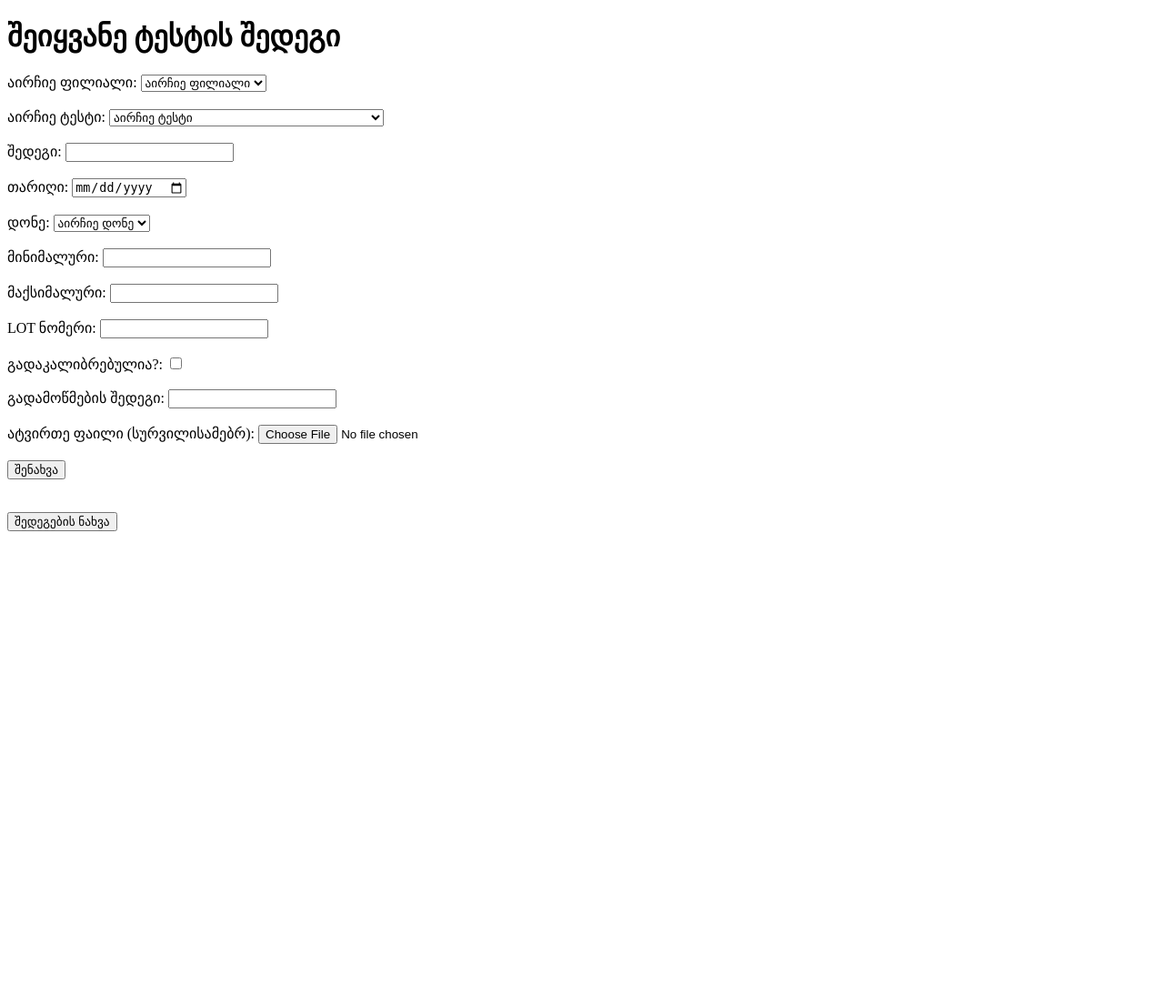
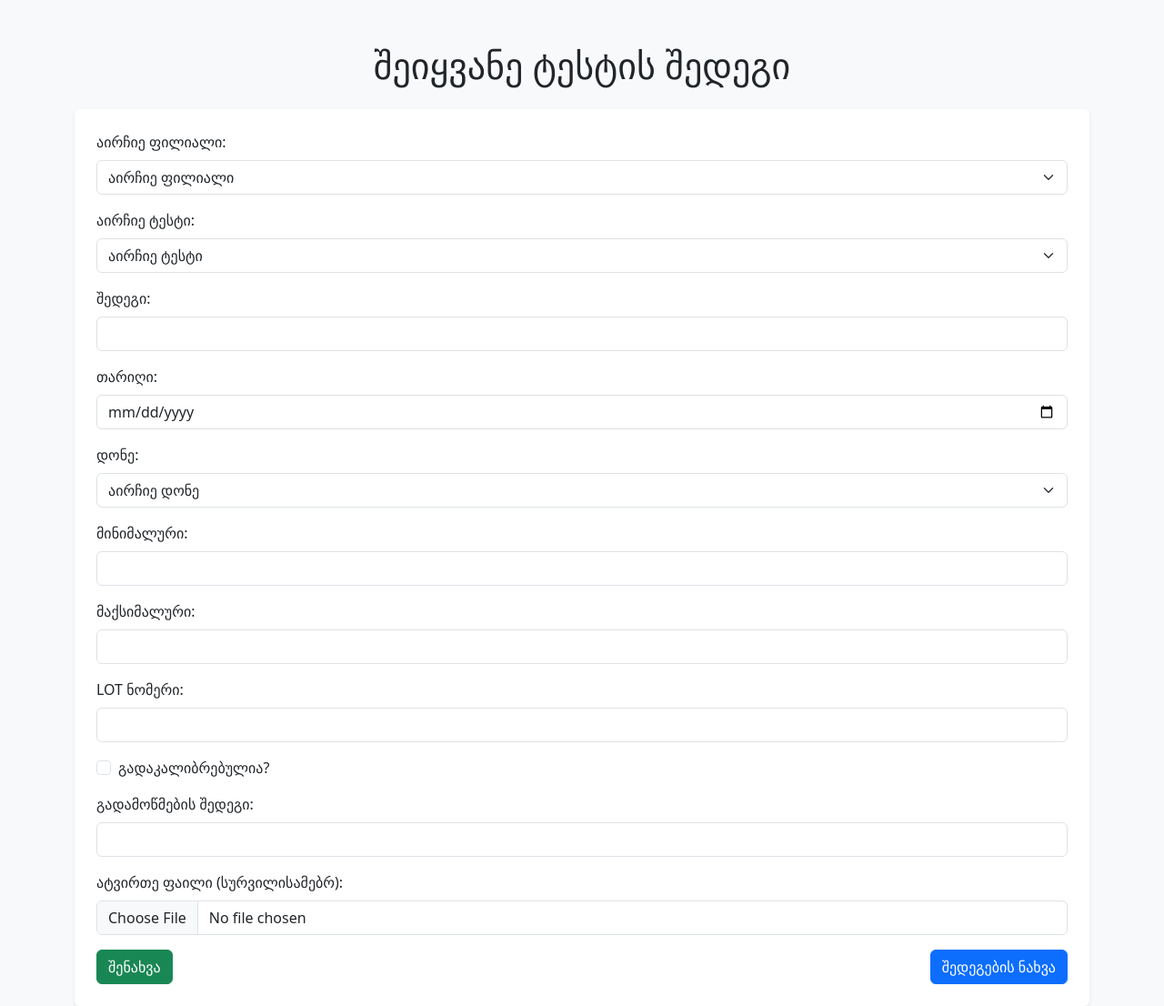
Before and after one commit to Mariammushku/lis-flask, a Flask app: page / in a window 1280 px wide. Shown: the whole page at 91% size. Before the commit the page ends 584 px from the top, so only its background shows below. Run offline with Flask 3, Linux system fonts and the light colour scheme.

Commit message:
Fix form structure with view results button

```diff
--- a/templates/form.html
+++ b/templates/form.html
@@ -3,22 +3,29 @@
 <head>
     <meta charset="UTF-8">
     <title>შედეგების შეყვანა</title>
+    <!-- Bootstrap ბიბლიოთეკის ჩასმა -->
+    <link href="https://cdn.jsdelivr.net/npm/bootstrap@5.3.0/dist/css/bootstrap.min.css" rel="stylesheet">
 </head>
-<body>
-    <h1>შეიყვანე ტესტის შედეგი</h1>
-    <form method="POST" enctype="multipart/form-data">
+<body class="bg-light">
 
-        <label for="branch">აირჩიე ფილიალი:</label>
-        <select name="branch" required>
+    <div class="container mt-5">
+        <h1 class="text-center mb-4">შეიყვანე ტესტის შედეგი</h1>
+
+        <form method="POST" enctype="multipart/form-data" class="p-4 bg-white rounded shadow-sm">
+
+            <div class="mb-3">
+                <label for="branch" class="form-label">აირჩიე ფილიალი:</label>
+                <select name="branch" class="form-select" required>
                     <option value="">აირჩიე ფილიალი</option>
                     <option value="თბილისი">თბილისი</option>
                     <option value="ქუთაისი">ქუთაისი</option>
                     <option value="ზუგდიდი">ზუგდიდი</option>
                 </select>
-        <br><br>
+            </div>
 
-        <label for="test_name">აირჩიე ტესტი:</label>
-        <select name="test_name" required>
+            <div class="mb-3">
+                <label for="test_name" class="form-label">აირჩიე ტესტი:</label>
+                <select name="test_name" class="form-select" required>
                     <option value="">აირჩიე ტესტი</option>
                     <option value="ალანინამინოტრანსფერაზა ALT/ GPT">ალანინამინოტრანსფერაზა ALT/ GPT</option>
                     <option value="ასპარტატამინოტრანსფერაზა AST/ GOT">ასპარტატამინოტრანსფერაზა AST/ GOT</option>
@@ -48,49 +55,65 @@
                     <option value="RF">RF</option>
                     <option value="ASO">ASO</option>
                 </select>
-        <br><br>
+            </div>
 
-        <label for="result">შედეგი:</label>
-        <input type="text" name="result" required><br><br>
+            <div class="mb-3">
+                <label for="result" class="form-label">შედეგი:</label>
+                <input type="text" name="result" class="form-control" required>
+            </div>
 
-        <label for="date">თარიღი:</label>
-        <input type="date" name="date" required><br><br>
+            <div class="mb-3">
+                <label for="date" class="form-label">თარიღი:</label>
+                <input type="date" name="date" class="form-control" required>
+            </div>
 
-        <label for="level">დონე:</label>
-        <select name="level" required>
+            <div class="mb-3">
+                <label for="level" class="form-label">დონე:</label>
+                <select name="level" class="form-select" required>
                     <option value="">აირჩიე დონე</option>
                     <option value="LOW">LOW</option>
                     <option value="NORMAL">NORMAL</option>
                     <option value="HIGH">HIGH</option>
                 </select>
-        <br><br>
+            </div>
 
-        <label for="min">მინიმალური:</label>
-        <input type="number" step="any" name="min" required><br><br>
+            <div class="mb-3">
+                <label for="min" class="form-label">მინიმალური:</label>
+                <input type="number" step="any" name="min" class="form-control" required>
+            </div>
 
-        <label for="max">მაქსიმალური:</label>
-        <input type="number" step="any" name="max" required><br><br>
+            <div class="mb-3">
+                <label for="max" class="form-label">მაქსიმალური:</label>
+                <input type="number" step="any" name="max" class="form-control" required>
+            </div>
 
-        <label for="lot_number">LOT ნომერი:</label>
-        <input type="text" name="lot_number"><br><br>
+            <div class="mb-3">
+                <label for="lot_number" class="form-label">LOT ნომერი:</label>
+                <input type="text" name="lot_number" class="form-control">
+            </div>
 
-        <label for="recalibrated">გადაკალიბრებულია?:</label>
-        <input type="checkbox" name="recalibrated"><br><br>
+            <div class="form-check mb-3">
+                <input type="checkbox" name="recalibrated" class="form-check-input" id="recalibrated">
+                <label for="recalibrated" class="form-check-label">გადაკალიბრებულია?</label>
+            </div>
 
-        <label for="retest_result">გადამოწმების შედეგი:</label>
-        <input type="text" name="retest_result"><br><br>
+            <div class="mb-3">
+                <label for="retest_result" class="form-label">გადამოწმების შედეგი:</label>
+                <input type="text" name="retest_result" class="form-control">
+            </div>
 
-        <label for="file">ატვირთე ფაილი (სურვილისამებრ):</label>
-        <input type="file" name="file" accept=".pdf,.xlsx,.xls,image/*"><br><br>
+            <div class="mb-3">
+                <label for="file" class="form-label">ატვირთე ფაილი (სურვილისამებრ):</label>
+                <input type="file" name="file" class="form-control" accept=".pdf,.xlsx,.xls,image/*">
+            </div>
 
-        <button type="submit">შენახვა</button>
+            <div class="d-flex justify-content-between">
+                <button type="submit" class="btn btn-success">შენახვა</button>
+                <a href="/results" class="btn btn-primary">შედეგების ნახვა</a>
+            </div>
+
         </form>
-
-    <br><br>
-
-    <a href="/results" style="text-decoration:none;">
-        <button type="button">შედეგების ნახვა</button>
-    </a>
+    </div>
 
 </body>
 </html>
```
Lines whose indentation alone changed are shown as unchanged.
